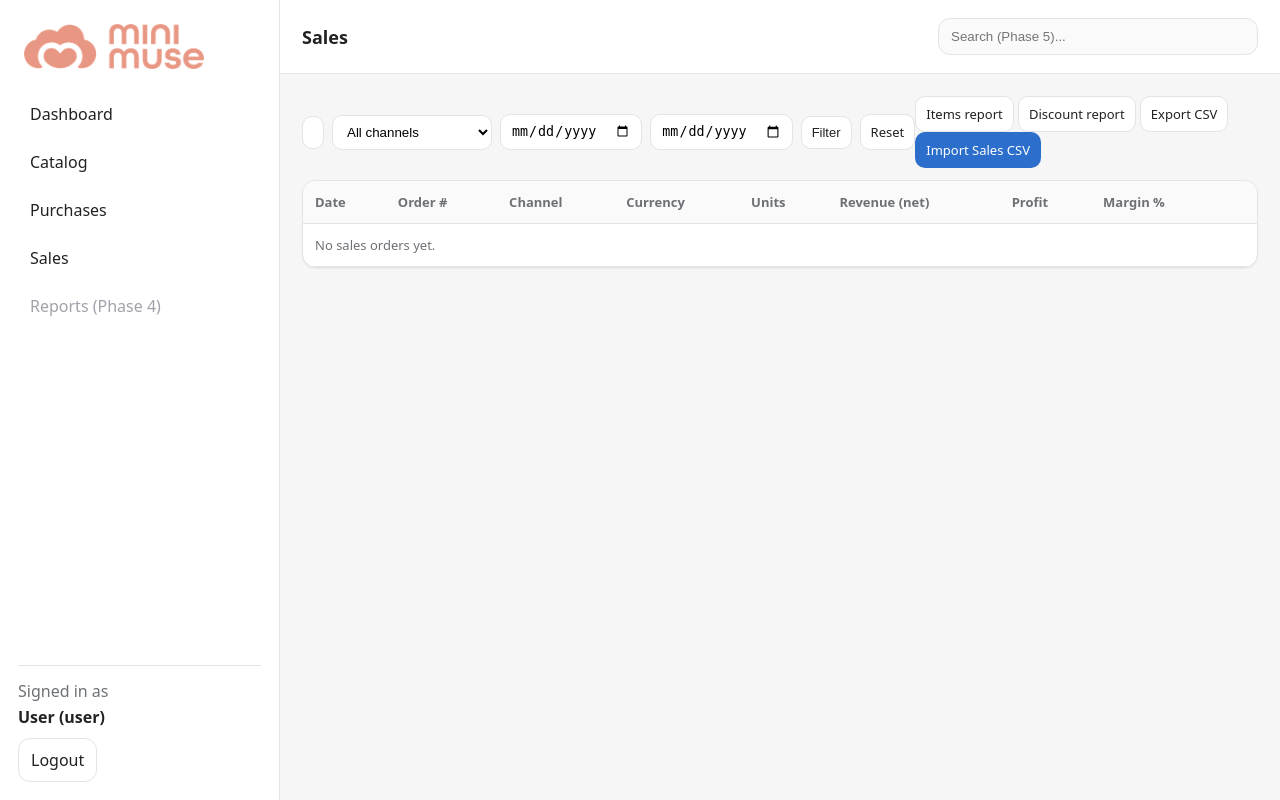
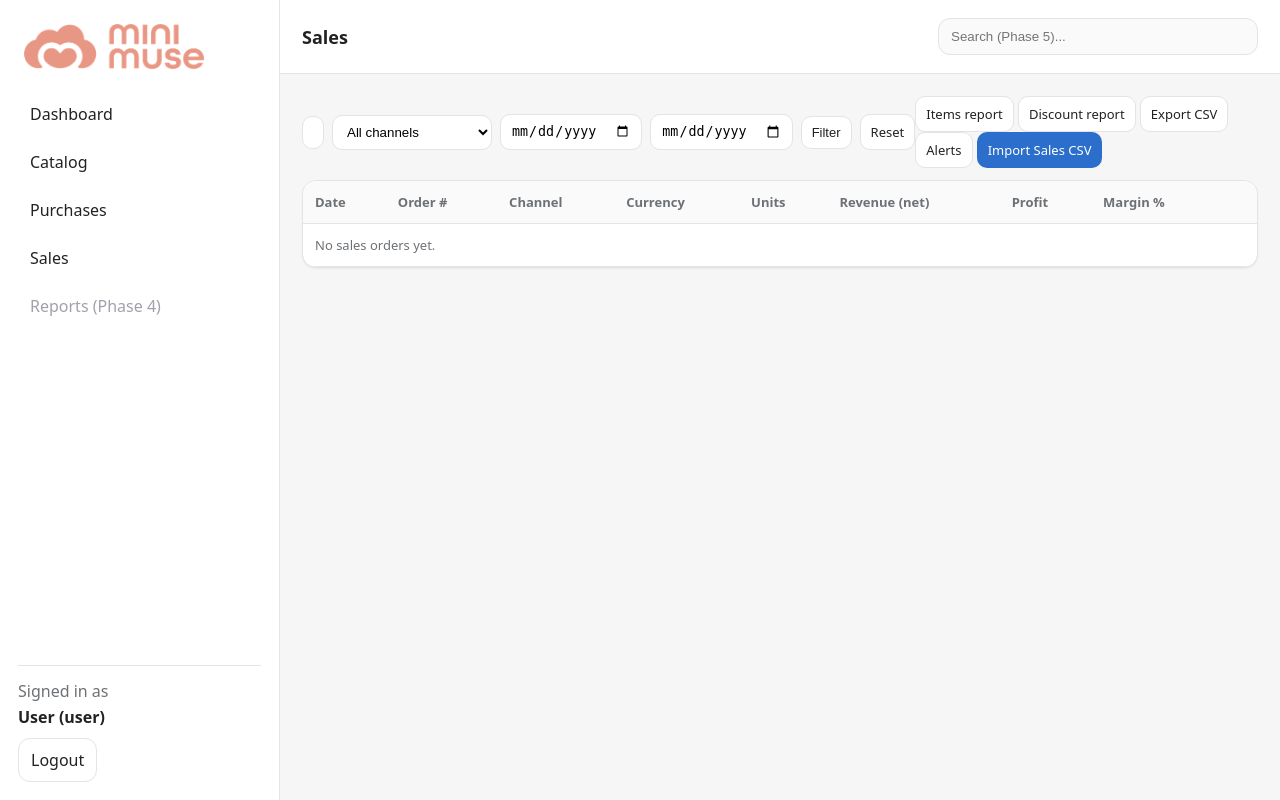
Before and after one commit to schaak722/mini-muse, a Flask app: page /sales in a window 1280 px wide. Run offline with Flask 3, Linux system fonts and the light colour scheme; the visitor is signed in with stand-in values (Sample User, id 1); data that the repository does not hold is empty.

Commit message:
Update orders_list.html

```diff
--- a/app/templates/sales/orders_list.html
+++ b/app/templates/sales/orders_list.html
@@ -22,6 +22,7 @@
     <a class="btn btn--ghost btn--sm" href="{{ url_for('sales.items_report', q=q, channel=channel, from=date_from, to=date_to) }}">Items report</a>
     <a class="btn btn--ghost btn--sm" href="{{ url_for('sales.discount_report', q=q, channel=channel, from=date_from, to=date_to) }}">Discount report</a>
     <a class="btn btn--ghost btn--sm" href="{{ url_for('sales.export_orders_csv', q=q, channel=channel, from=date_from, to=date_to) }}">Export CSV</a>
+    <a class="btn btn--ghost btn--sm" href="{{ url_for('sales.alerts', q=q, channel=channel, from=date_from, to=date_to) }}">Alerts</a>
     {% if current_user.role != "viewer" %}
       <a class="btn btn--primary btn--sm" href="{{ url_for('sales.import_upload') }}">Import Sales CSV</a>
     {% endif %}
```
